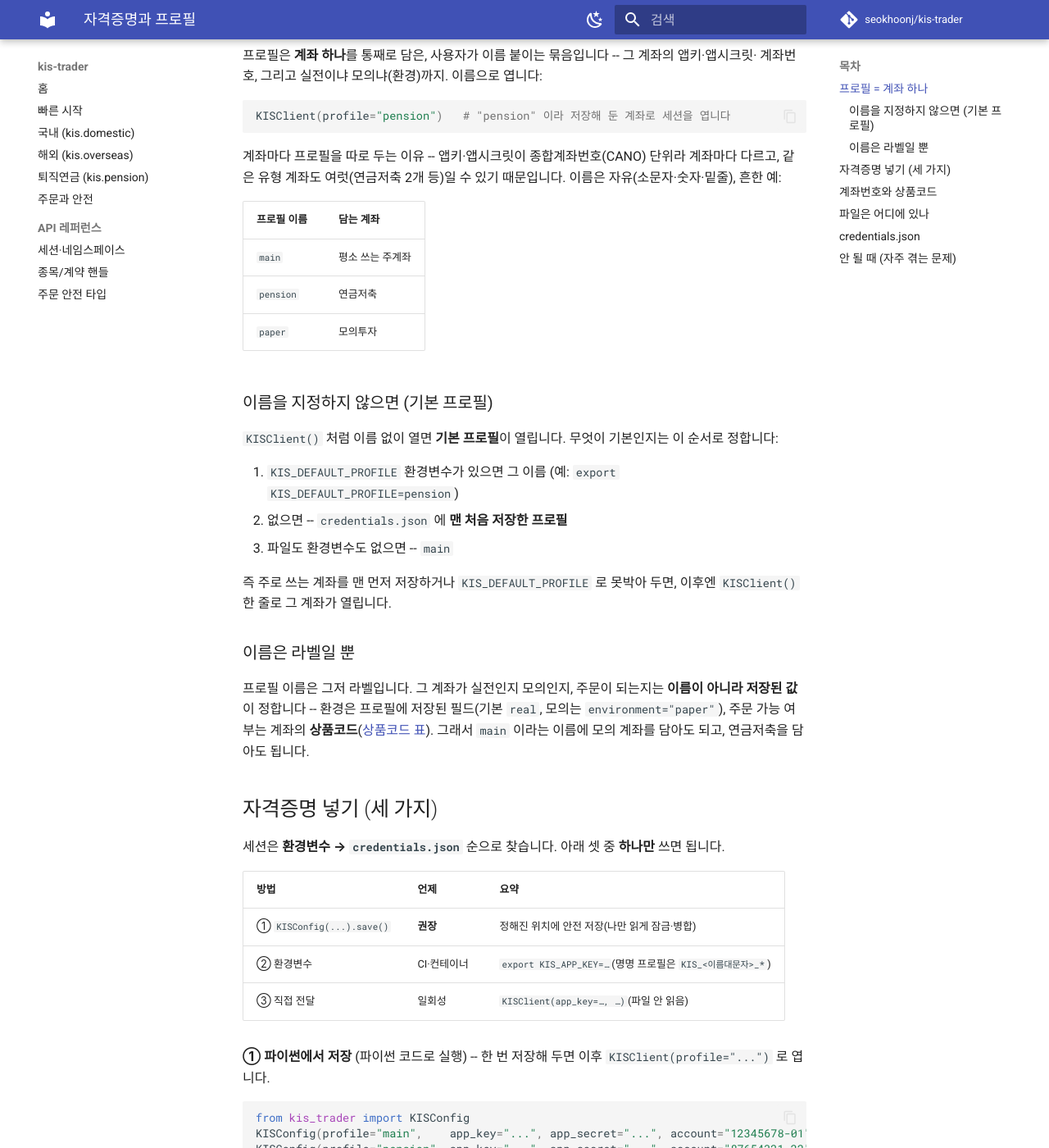
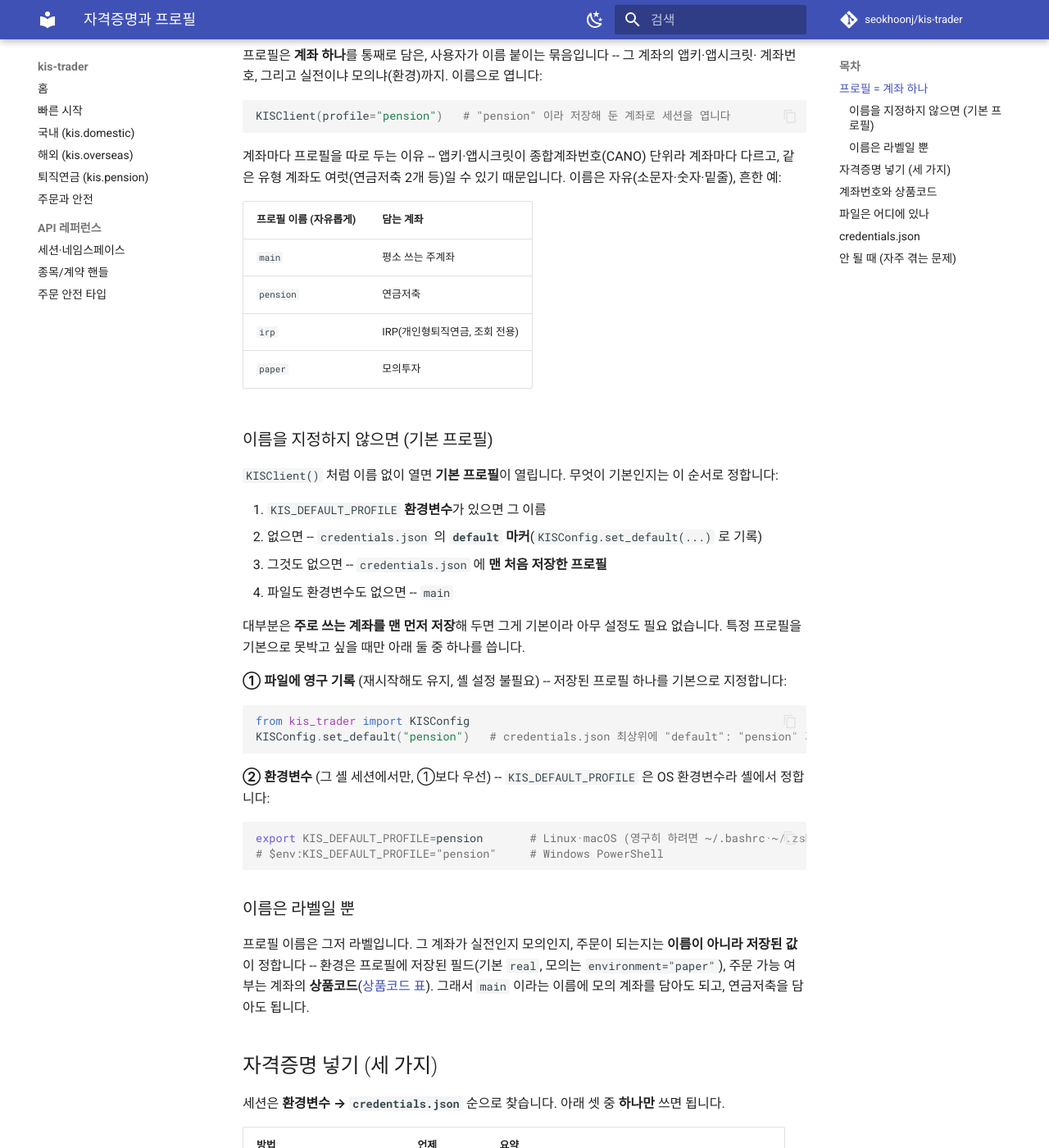
Before and after one commit to seokhoonj/kis-trader, an MkDocs documentation site: the page built from docs/configuration.md, in a window 1280 px wide and 1400 px high, scrolled down 267 px. Shown: the whole window at 82% size. Built offline with MkDocs 1.6.1 and Material for MkDocs 9.7.7, drawn with Linux system fonts in a browser that asks for light colours; comment, search, counter and statistics services are not loaded; some of the changed text lies outside the part shown.

Commit message:
docs: document the default-profile marker and tighten credential-chapter accuracy
Document the four-step default-profile resolution (env > `default` marker >
first entry > `main`) and how to pin the default with `KISConfig.set_default`
or the `KIS_DEFAULT_PROFILE` shell variable. Add an `irp` example row.

Correct the troubleshooting rows against the actual messages: split the IRP
(order-time) and DC (session-creation) failures, which raise different strings,
and describe the symptom column as a substring rather than the message front
(CLI errors carry a translation prefix). Qualify that direct credentials skip
the file only when both key and secret are passed.

````diff
--- a/docs/configuration.md
+++ b/docs/configuration.md
@@ -15,22 +15,38 @@ KISClient(profile="pension")   # "pension" 이라 저장해 둔 계좌로 세션
 계좌마다 프로필을 따로 두는 이유 -- 앱키·앱시크릿이 종합계좌번호(CANO) 단위라 계좌마다 다르고, 같은
 유형 계좌도 여럿(연금저축 2개 등)일 수 있기 때문입니다. 이름은 자유(소문자·숫자·밑줄), 흔한 예:
 
-| 프로필 이름 | 담는 계좌 |
+| 프로필 이름 (자유롭게) | 담는 계좌 |
 |---|---|
 | `main` | 평소 쓰는 주계좌 |
 | `pension` | 연금저축 |
+| `irp` | IRP(개인형퇴직연금, 조회 전용) |
 | `paper` | 모의투자 |
 
 ### 이름을 지정하지 않으면 (기본 프로필)
 
 `KISClient()` 처럼 이름 없이 열면 **기본 프로필**이 열립니다. 무엇이 기본인지는 이 순서로 정합니다:
 
-1. `KIS_DEFAULT_PROFILE` 환경변수가 있으면 그 이름 (예: `export KIS_DEFAULT_PROFILE=pension`)
-2. 없으면 -- `credentials.json` 에 **맨 처음 저장한 프로필**
-3. 파일도 환경변수도 없으면 -- `main`
+1. `KIS_DEFAULT_PROFILE` **환경변수**가 있으면 그 이름
+2. 없으면 -- `credentials.json` 의 **`default` 마커**(`KISConfig.set_default(...)` 로 기록)
+3. 그것도 없으면 -- `credentials.json` 에 **맨 처음 저장한 프로필**
+4. 파일도 환경변수도 없으면 -- `main`
 
-즉 주로 쓰는 계좌를 맨 먼저 저장하거나 `KIS_DEFAULT_PROFILE` 로 못박아 두면, 이후엔 `KISClient()`
-한 줄로 그 계좌가 열립니다.
+대부분은 **주로 쓰는 계좌를 맨 먼저 저장**해 두면 그게 기본이라 아무 설정도 필요 없습니다. 특정 프로필을
+기본으로 못박고 싶을 때만 아래 둘 중 하나를 씁니다.
+
+**① 파일에 영구 기록** (재시작해도 유지, 셸 설정 불필요) -- 저장된 프로필 하나를 기본으로 지정합니다:
+
+```python
+from kis_trader import KISConfig
+KISConfig.set_default("pension")   # credentials.json 최상위에 "default": "pension" 기록
+```
+
+**② 환경변수** (그 셸 세션에서만, ①보다 우선) -- `KIS_DEFAULT_PROFILE` 은 OS 환경변수라 셸에서 정합니다:
+
+```bash
+export KIS_DEFAULT_PROFILE=pension       # Linux·macOS (영구히 하려면 ~/.bashrc·~/.zshrc 에 추가)
+# $env:KIS_DEFAULT_PROFILE="pension"     # Windows PowerShell
+```
 
 ### 이름은 라벨일 뿐
 
@@ -47,7 +63,7 @@ KISClient(profile="pension")   # "pension" 이라 저장해 둔 계좌로 세션
 |---|---|---|
 | ① `KISConfig(...).save()` | **권장** | 정해진 위치에 안전 저장(나만 읽게 잠금·병합) |
 | ② 환경변수 | CI·컨테이너 | `export KIS_APP_KEY=…`(명명 프로필은 `KIS_<이름대문자>_*`) |
-| ③ 직접 전달 | 일회성 | `KISClient(app_key=…, …)`(파일 안 읽음) |
+| ③ 직접 전달 | 일회성 | `KISClient(app_key=…, …)`(둘 다 직접 주면 파일 안 읽음) |
 
 **① 파이썬에서 저장** (파이썬 코드로 실행) -- 한 번 저장해 두면 이후 `KISClient(profile="...")` 로 엽니다.
 
@@ -67,7 +83,7 @@ export KIS_ACCOUNT=12345678-01        # 종합계좌번호-상품코드 (시세
 # export KIS_ENVIRONMENT=paper        # 모의 계좌면
 ```
 
-**③ 직접 전달** (파이썬 코드로 실행) -- 저장 없이 그때만 씁니다. (파일을 읽지 않음)
+**③ 직접 전달** (파이썬 코드로 실행) -- 저장 없이 그때만 씁니다. (앱키·앱시크릿을 **둘 다** 주면 파일을 읽지 않음)
 
 ```python
 from kis_trader import KISClient
@@ -146,7 +162,7 @@ IRP(`29`)는 세션이 주문을 자동으로 막고, DC가입자(`55`)는 세
 | macOS | `~/.config/kis-trader/` | `600` — 소유자만 (자동) |
 | Windows | `C:\Users\<사용자>\.config\kis-trader\` | 사용자 폴더 보호에 의존 |
 
-이 파일에는 앱키·앱시크릿이 들어 있어, 패키지가 **자동으로 나만 접근하게** 지킵니다.
+이 파일에는 앱키·앱시크릿이 들어 있어, 패키지가 **나만 접근하게** 잠급니다(Linux·macOS는 자동, Windows는 폴더 보호에 의존 -- 아래).
 
 - **파일 잠금** — Linux·macOS 는 `600` 권한(소유자만 읽기·쓰기)으로 잠급니다(`600` = 파이썬 `0o600`,
   터미널 `chmod 600` 과 같은 값). Windows 는 이 권한 비트가 없어 파일 자체엔 안 걸리는 대신,
@@ -162,7 +178,7 @@ IRP(`29`)는 세션이 주문을 자동으로 막고, DC가입자(`55`)는 세
 
 ## 안 될 때 (자주 겪는 문제)
 
-증상 열은 실제로 표시되는 메시지의 앞부분입니다 -- 그대로 검색해 맞는 행을 찾으세요.
+증상 열은 실제 메시지에 **포함된 문구**입니다(CLI 는 앞에 `요청 실패:` 같은 접두어가 붙기도 함) -- 그대로 검색해 맞는 행을 찾으세요.
 
 | 증상(실제 메시지 / 상황) | 원인 | 해결 |
 |---|---|---|
@@ -171,4 +187,5 @@ IRP(`29`)는 세션이 주문을 자동으로 막고, DC가입자(`55`)는 세
 | `… credentials.json 가 있으나 읽을 수 없다` | JSON 문법 오류(쉼표·따옴표) | 마지막 쉼표 제거, 모든 값 `"..."` 확인 |
 | `KIS HTTP 요청에 실패했다 (status 500)` | **호출 과속**(rate 제한) | 몰아 붙여넣지 말고 한 줄씩. 모의는 초당 1회 |
 | 잔고가 비거나 이상함 | 모의 계좌를 보고 있음 | 실전 프로필(`--profile main` 등)로 열기 |
-| `이 계좌는 API 주문이 불가하다 …` | 조회 전용 계좌(IRP/DC, 상품코드 `29`/`55`) | 위탁·ISA·연금저축 계좌로 주문 |
+| `이 계좌는 API 주문이 불가하다 …`(주문 시) | IRP(상품코드 `29`) — 조회만 가능 | 주문은 위탁·ISA·연금저축 계좌에서 |
+| `상품계좌종류 55(DC가입자)는 … 이용이 불가하다`(세션 생성 시) | DC가입자(상품코드 `55`) | API 이용 자체 불가 |
````
